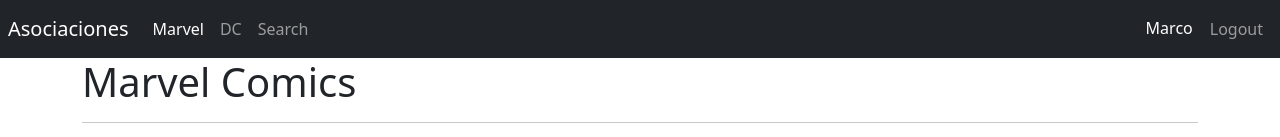
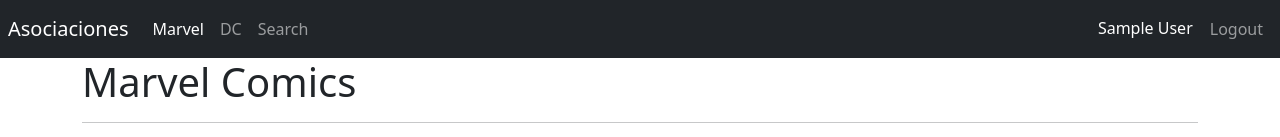
Before and after one commit to mtlv99/curso-react, a React (Vite) app in the folder 07-heroes-spa/: page /marvel in a window 1280 px wide. Shown: the top 137 px of the page. Built offline with nearby package versions, Linux system fonts and the light colour scheme; sample sign-in values are in the browser's storage.

Commit message:
Section 15: lesson 215 - public and private routes

```diff
--- a/07-heroes-spa/src/HeroesApp.jsx
+++ b/07-heroes-spa/src/HeroesApp.jsx
@@ -1,10 +1,13 @@
 import React from 'react';
+import { AuthProvider } from './auth';
 import { AppRouter } from './router/AppRouter';
 
 export const HeroesApp = () => {
   console.log('');
 
   return (
-    <AppRouter />
+    <AuthProvider>
+      <AppRouter />
+    </AuthProvider>
   );
 };
--- /dev/null
+++ b/07-heroes-spa/src/auth/context/AuthContext.jsx
@@ -0,0 +1,3 @@
+import { createContext } from 'react';
+
+export const AuthContext = createContext({});
--- /dev/null
+++ b/07-heroes-spa/src/auth/context/AuthProvider.jsx
@@ -0,0 +1,59 @@
+import React, { useReducer } from 'react';
+import { types } from '../types/types';
+import { AuthContext } from './AuthContext';
+import { authReducer } from './authReducer';
+
+// const initialState = {
+//   logged: false,
+// };
+
+// Para leer de localStorage antes de inicializar el state.
+const init = () => {
+  // Nota: NO hacer estos llamados dentro del reducer.
+  // Provocaría que la función del reducer ya no sea pura!
+  const user = JSON.parse(localStorage.getItem('user'));
+
+  return {
+    logged: !!user,
+    user,
+  };
+};
+
+/* eslint-disable react/jsx-no-constructed-context-values */
+export const AuthProvider = ({ children }) => {
+  const [authState, dispatch] = useReducer(authReducer, {}, init);
+
+  // Recordar no exponer todo el dispatch para no dar tanto control a
+  // otras partes de la aplicación. Hacerlo por medio de getters y setters.
+  const login = (name = '') => {
+    const user = { id: 'ABC', name };
+    const action = { type: types.login, payload: user };
+
+    // Se podria asignar el usuario en localStorage de multiples maneras, ya sea por un
+    // useEffect o similares, pero en este caso dentro de la función de login está bien.
+    localStorage.setItem('user', JSON.stringify(user));
+
+    dispatch(action);
+  };
+
+  const logout = () => {
+    localStorage.removeItem('user');
+
+    const action = { type: types.logout };
+    dispatch(action);
+  };
+
+  return (
+    // Tener cuidado con el spreading de authState, ya que si hubiera alguna propiedad que se llame login,
+    // sobreescribiría a la función.
+    <AuthContext.Provider value={{
+      ...authState,
+      // Methods
+      login,
+      logout,
+    }}
+    >
+      {children}
+    </AuthContext.Provider>
+  );
+};
--- /dev/null
+++ b/07-heroes-spa/src/auth/context/authReducer.js
@@ -0,0 +1,21 @@
+import { types } from '../types/types';
+
+// eslint-disable-next-line default-param-last
+export const authReducer = (state = {}, action) => {
+  switch (action.type) {
+    case types.login:
+      return {
+        ...state,
+        logged: true,
+        user: action.payload,
+      };
+
+    case types.logout:
+      return {
+        logged: false,
+      };
+
+    default:
+      return state;
+  }
+};
--- /dev/null
+++ b/07-heroes-spa/src/auth/context/index.js
@@ -0,0 +1,3 @@
+export * from './AuthContext';
+export * from './AuthProvider';
+export * from './authReducer';
--- a/07-heroes-spa/src/auth/index.js
+++ b/07-heroes-spa/src/auth/index.js
@@ -1 +1,2 @@
+export * from './context';
 export * from './pages';
--- a/07-heroes-spa/src/auth/pages/LoginPage.jsx
+++ b/07-heroes-spa/src/auth/pages/LoginPage.jsx
@@ -1,11 +1,16 @@
-import React from 'react';
+import React, { useContext } from 'react';
 import { useNavigate } from 'react-router-dom';
+import { AuthContext } from '../context/AuthContext';
 
 export const LoginPage = () => {
+  const { login } = useContext(AuthContext);
+
   // Ver comentario del Navbar.jsx
   const navigate = useNavigate();
 
   const onLogin = () => {
+    login('Marco Leon');
+
     // Ver comentario del Navbar.jsx
     // Acá se usa `/` para ir al root del app.
     // Con replace para que el usuario no pueda volver al login.
--- /dev/null
+++ b/07-heroes-spa/src/auth/types/types.js
@@ -0,0 +1,5 @@
+// También existen los action creators, pero de momento lo manejamos así
+export const types = {
+  login: '[AUTH] Login',
+  logout: '[AUTH] Logout',
+};
--- a/07-heroes-spa/src/router/AppRouter.jsx
+++ b/07-heroes-spa/src/router/AppRouter.jsx
@@ -1,19 +1,46 @@
+/* eslint-disable arrow-body-style, react/jsx-max-props-per-line, react/jsx-first-prop-new-line, react/jsx-closing-bracket-location */
 import React from 'react';
 import { Route, Routes } from 'react-router-dom';
 
-import { Navbar } from '../ui';
 import { LoginPage } from '../auth';
 import { HeroesRoutes } from '../heroes';
+import { PrivateRoute } from './PrivateRoute';
+import { PublicRoute } from './PublicRoute';
 
 export const AppRouter = () => {
-  console.log('');
   return (
     <Routes>
 
-      <Route path="login" element={<LoginPage />} />
+      {/* Rutas publicas */}
+      <Route path="login" element={(
+        <PublicRoute>
+          {/* No envolverlo dentro de un <Route path="login" />,
+          (como se hizo originalmente), ya que eso ocuparia que esté dentro de un HOC <Routes />
+          y aparte se estaría duplicando el stack de navegacion, con un `/login/login` por ejemplo.
+          Habria que cambiar el primer Route por <Route path="login/*" />, y el 2do Route por <Route path="/*" />
+          */}
+          <LoginPage />
+        </PublicRoute>
+      )} />
+
+      {/* Rutas privadas */}
+      <Route path="/*" element={(
+        <PrivateRoute>
+          {/* No envolverlo dentro de un <Route path="/*" />,
+          (como se hizo originalmente), ya que eso ocuparia que esté dentro de un HOC <Routes />
+          y aparte se estaría duplicando el stack de navegacion, con un `/marvel/marvel` por ejemplo.
+          Habria que cambiar el primer Route por <Route path="marvel/*" />, y el 2do Route por <Route path="/*" />
+          */}
+          <HeroesRoutes />
+        </PrivateRoute>
+      )} />
 
       {/* Cualquier ruta que no sea el LoginPage pase por este componente/router */}
-      <Route path="/*" element={<HeroesRoutes />} />
+
+      {/* Así se hacia originalmente, luego se agregó la parte de rutas privadas y publicas */}
+      {/* <Route path="login" element={<LoginPage />} /> */}
+      {/* <Route path="/*" element={<HeroesRoutes />} /> */}
+
     </Routes>
   );
 };
--- /dev/null
+++ b/07-heroes-spa/src/router/PrivateRoute.jsx
@@ -0,0 +1,9 @@
+import React, { useContext } from 'react';
+import { Navigate } from 'react-router-dom';
+import { AuthContext } from '../auth';
+
+// Basicamente es solo un HOC que revisa si el AuthContext tiene un valor en true. Wow!
+export const PrivateRoute = ({ children }) => {
+  const { logged } = useContext(AuthContext);
+  return (logged) ? children : <Navigate to="/login" />;
+};
--- /dev/null
+++ b/07-heroes-spa/src/router/PublicRoute.jsx
@@ -0,0 +1,11 @@
+import React, { useContext } from 'react';
+import { Navigate } from 'react-router-dom';
+import { AuthContext } from '../auth';
+
+// Basicamente es solo un HOC que revisa si el AuthContext tiene cierto valor.
+export const PublicRoute = ({ children }) => {
+  const { logged } = useContext(AuthContext);
+  // Si ya está autenticado, entonces se envia al root. De lo contrario, mostrar los children.
+  // (Lo opuesto al PrivateRoute.jsx)
+  return (logged) ? <Navigate to="/" /> : children;
+};
--- a/07-heroes-spa/src/ui/components/Navbar.jsx
+++ b/07-heroes-spa/src/ui/components/Navbar.jsx
@@ -1,12 +1,17 @@
+import { useContext } from 'react';
 import { Link, NavLink, useNavigate } from 'react-router-dom';
+import { AuthContext } from '../../auth';
 
 export const Navbar = () => {
+  const { user, logout } = useContext(AuthContext);
+
   // Antes, en versiones anteriores de React y React Router DOM, la info venia por
   // props en un objeto.
   // La forma nueva de acceder al objeto de navigation es por medio de este nuevo custom hook:
   const navigate = useNavigate();
 
   const onLogout = () => {
+    logout();
     // También tiene unos atributos adicionales llamados state y replace, que se verán a fondo
     // más adelante.
     // El replace sirve para reemplazar la ultima ruta en el stack de navegación, util para NO
@@ -55,7 +60,7 @@ export const Navbar = () => {
         <ul className="navbar-nav ml-auto">
 
           <span className="nav-item nav-link text-white">
-            Marco
+            {user?.name}
           </span>
 
           <button type="button" className="nav-item nav-link btn" onClick={onLogout}>
```
